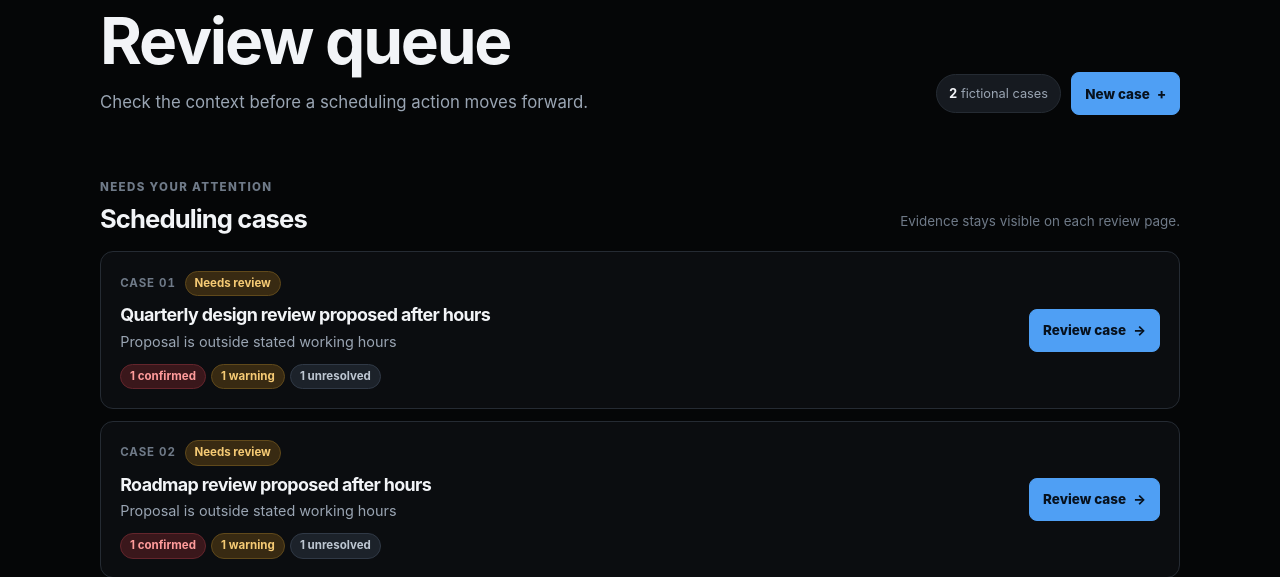
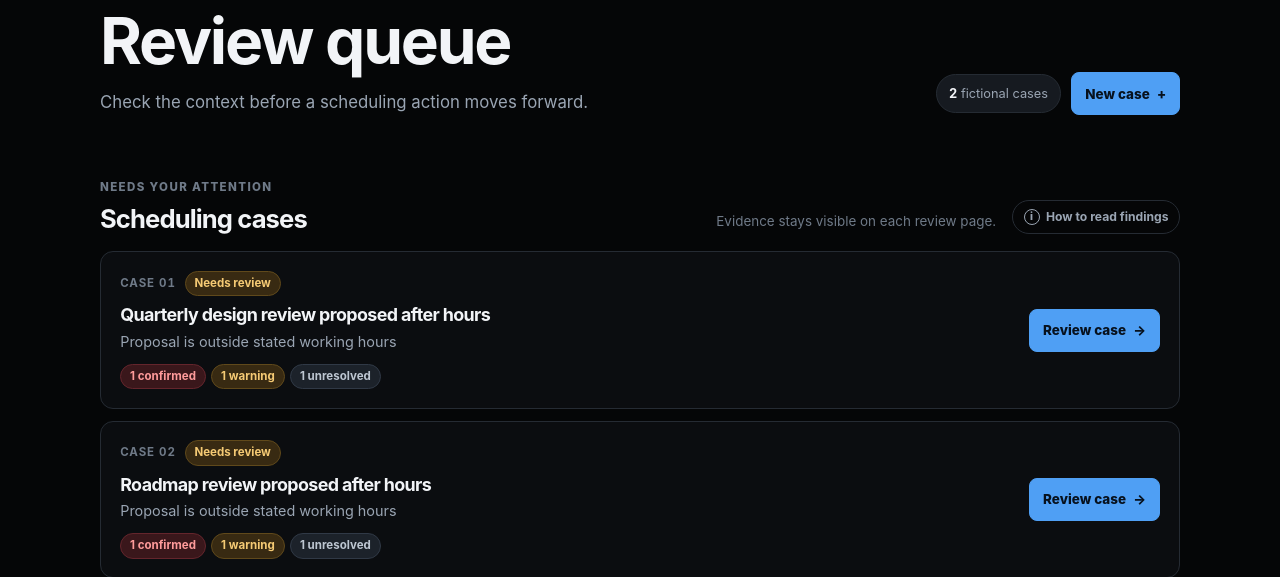
Before and after one commit to shubham-1212-12/ContextOps, a FastAPI app: page / in a window 1280 px wide. Shown: the part 159-736 px from the top of the page. Run offline with FastAPI, Linux system fonts and the light colour scheme; data comes from the database, SQL or seed files in the repository; data that the repository does not hold is empty.

Commit message:
feat: explain dashboard finding labels

```diff
--- a/src/contextops/static/style.css
+++ b/src/contextops/static/style.css
@@ -61,6 +61,15 @@ h3 { color: var(--text); font-size: 1.12rem; }
 .section-heading { align-items: end; display: flex; gap: 2rem; justify-content: space-between; margin-bottom: 1.1rem; }
 .section-heading h2 { margin-bottom: 0; }
 .section-note { color: var(--subtle); font-size: .84rem; margin-bottom: .15rem; }
+.queue-tools { align-items: end; display: flex; flex-wrap: wrap; gap: .75rem 1rem; justify-content: flex-end; }
+.findings-guide { position: relative; }
+.findings-guide summary { align-items: center; border: 1px solid var(--border); border-radius: 999px; color: var(--muted); cursor: pointer; display: inline-flex; font-size: .76rem; font-weight: 750; gap: .4rem; list-style: none; padding: .42rem .65rem; transition: background-color .18s ease, border-color .18s ease, color .18s ease; }
+.findings-guide summary::-webkit-details-marker { display: none; }
+.findings-guide summary:hover { background: var(--surface-soft); border-color: var(--border-strong); color: var(--text); }
+.info-icon { align-items: center; border: 1px solid currentColor; border-radius: 50%; display: inline-flex; font-size: .66rem; font-weight: 850; height: 1rem; justify-content: center; width: 1rem; }
+.findings-guide-content { background: var(--surface-raised); border: 1px solid var(--border-strong); border-radius: 10px; box-shadow: 0 12px 30px #00000055; display: grid; gap: .7rem; padding: .85rem; position: absolute; right: 0; top: calc(100% + .5rem); width: min(22rem, calc(100vw - 2.5rem)); z-index: 3; }
+.findings-guide-content > div { align-items: start; display: grid; gap: .45rem; grid-template-columns: auto 1fr; }
+.findings-guide-content p { color: var(--muted); font-size: .78rem; line-height: 1.4; margin: .05rem 0 0; }
 .case-list { display: grid; gap: .75rem; }
 .case-card { align-items: center; background: var(--surface); border: 1px solid var(--border); border-radius: 13px; display: flex; gap: 1.25rem; justify-content: space-between; padding: 1.15rem 1.2rem; transition: border-color .18s ease, box-shadow .18s ease, transform .18s ease; }
 .case-card:hover { border-color: var(--border-strong); box-shadow: 0 10px 28px #00000040; transform: translateY(-2px); }
@@ -198,6 +207,8 @@ pre { background: #080a0c; border: 1px solid var(--border); border-radius: 8px;
   .page-shell, .dashboard-shell { padding-top: 2.5rem; }
   .dashboard-hero { gap: 1.25rem; margin-bottom: 3rem; }
   .hero-actions { justify-content: flex-start; }
+  .queue-tools { align-items: flex-start; justify-content: flex-start; }
+  .findings-guide-content { left: 0; right: auto; }
   .case-card { align-items: flex-start; flex-direction: column; }
   .case-action { width: 100%; }
   .section-note { margin-top: -.5rem; }
--- a/src/contextops/templates/index.html
+++ b/src/contextops/templates/index.html
@@ -20,7 +20,17 @@
         <p class="eyebrow">Needs your attention</p>
         <h2 id="queue-title">Scheduling cases</h2>
       </div>
-      <p class="section-note">Evidence stays visible on each review page.</p>
+      <div class="queue-tools">
+        <p class="section-note">Evidence stays visible on each review page.</p>
+        <details class="findings-guide">
+          <summary><span class="info-icon" aria-hidden="true">i</span> How to read findings</summary>
+          <div class="findings-guide-content">
+            <div><span class="signal signal-danger">Confirmed</span><p>A detected violation supported by the supplied evidence.</p></div>
+            <div><span class="signal signal-warning">Warning</span><p>A caution, such as the lack of live calendar data.</p></div>
+            <div><span class="signal signal-neutral">Unresolved</span><p>Important context still needs confirmation, such as attendee availability.</p></div>
+          </div>
+        </details>
+      </div>
     </div>
 
     {% if cases %}
```
Also changed, not shown: tests/test_review_flow.py (+4 -0 lines).
